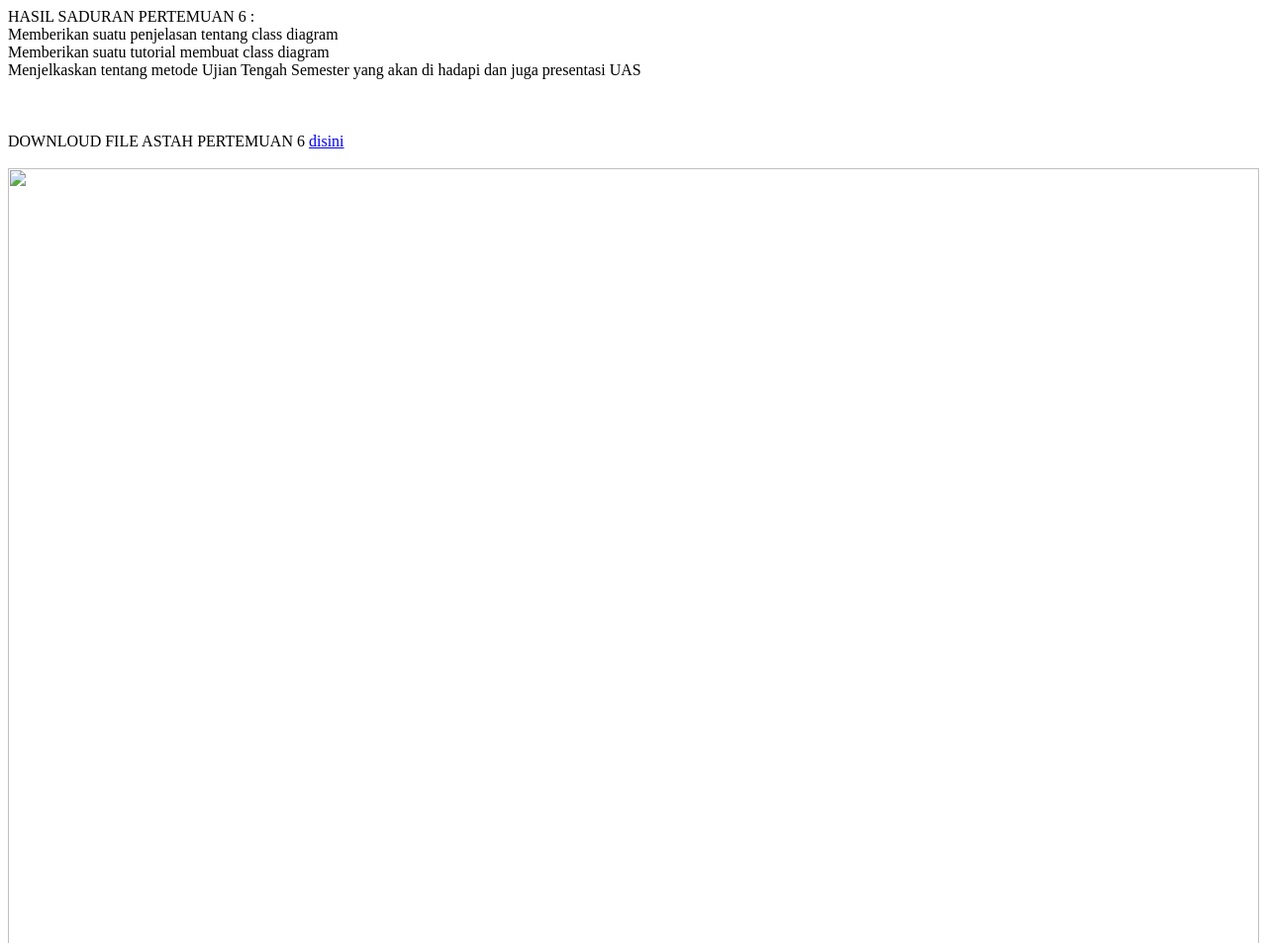
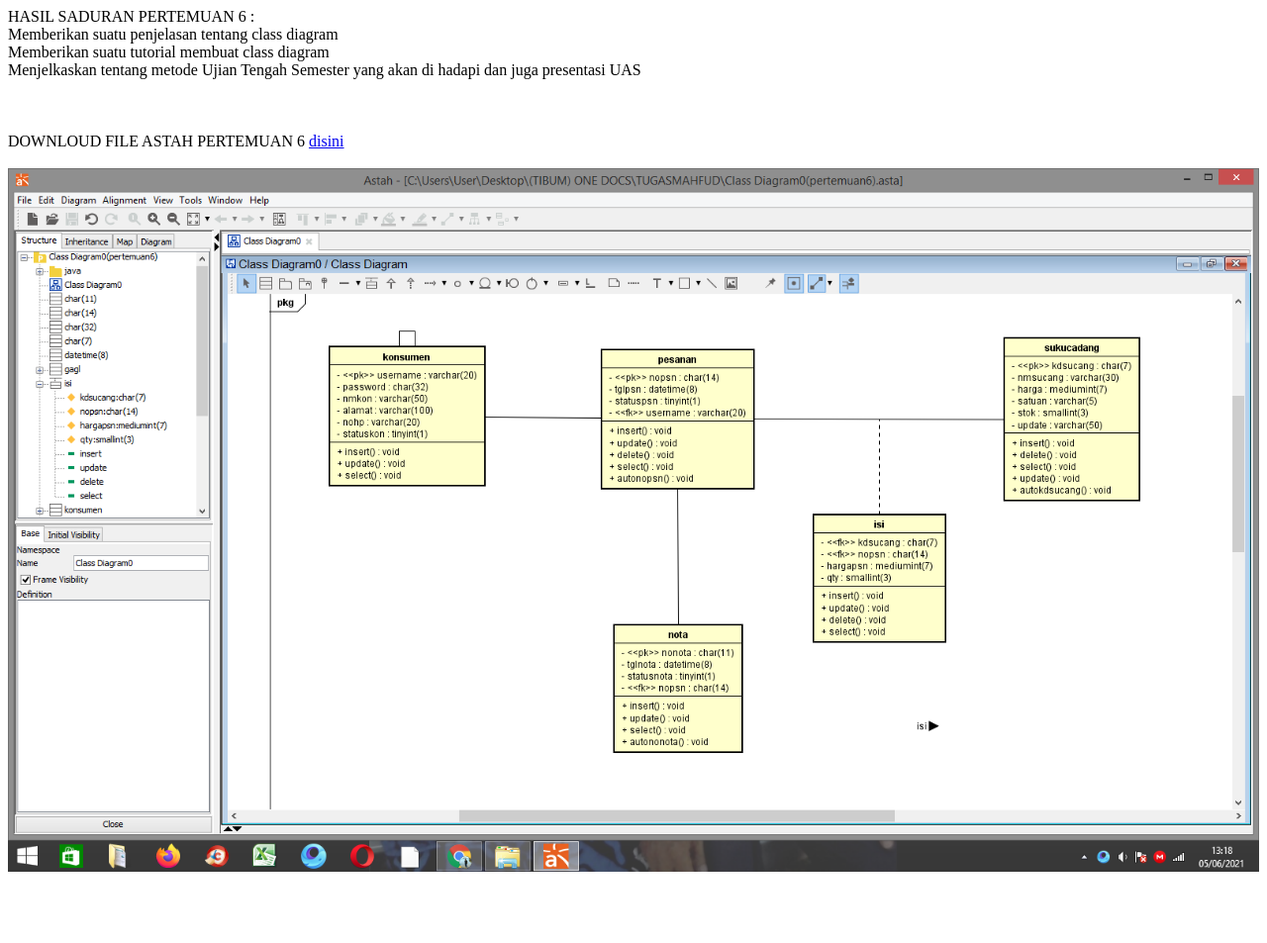
Before and after one commit to Fifin29/sadurrpl, a plain HTML site: page 6/index.html in a window 1280 px wide. Shown: the top 953 px of the page at 99% size. After the commit the page ends 889 px from the top, so only its background shows below. Drawn offline with Linux system fonts and the light colour scheme.

Commit message:
Update index.html

```diff
--- a/6/index.html
+++ b/6/index.html
@@ -8,4 +8,4 @@ Menjelkaskan tentang metode Ujian Tengah Semester yang akan di hadapi dan juga p
 DOWNLOUD FILE ASTAH PERTEMUAN 6 <a href="CDpertemuan6.asta" target=_blank">disini</a>
 <br>
 <br>
-<img src="Screenshot (9).png" width="100%">
+<img src="sspertemuan6.png" width="100%">
```
